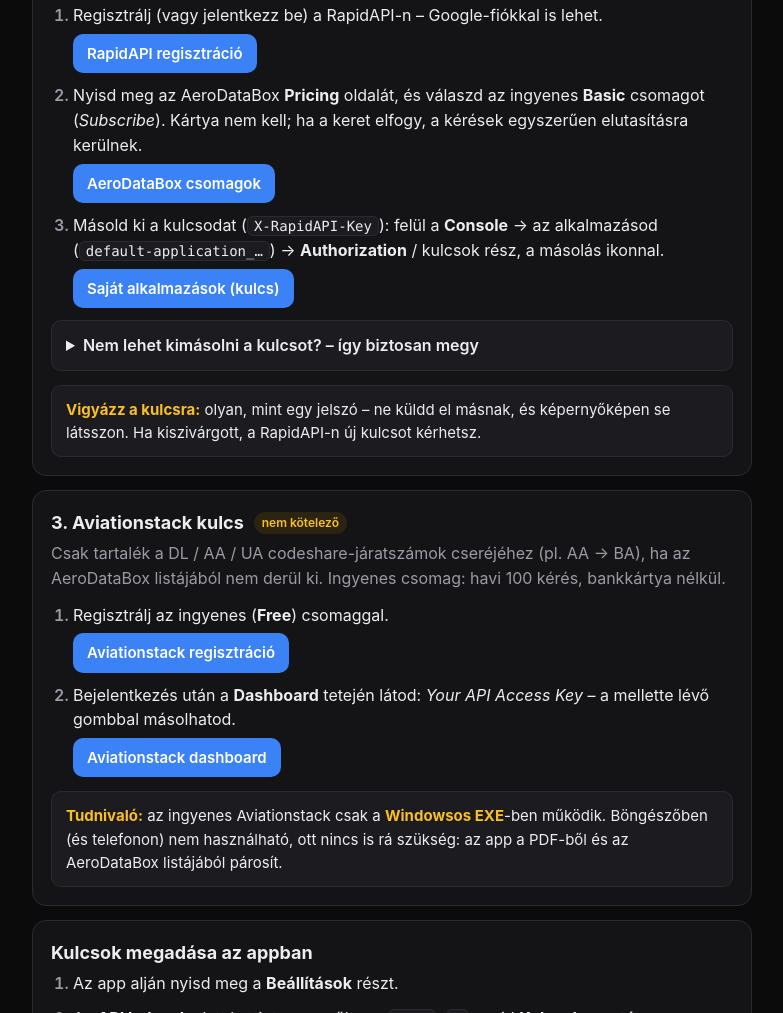
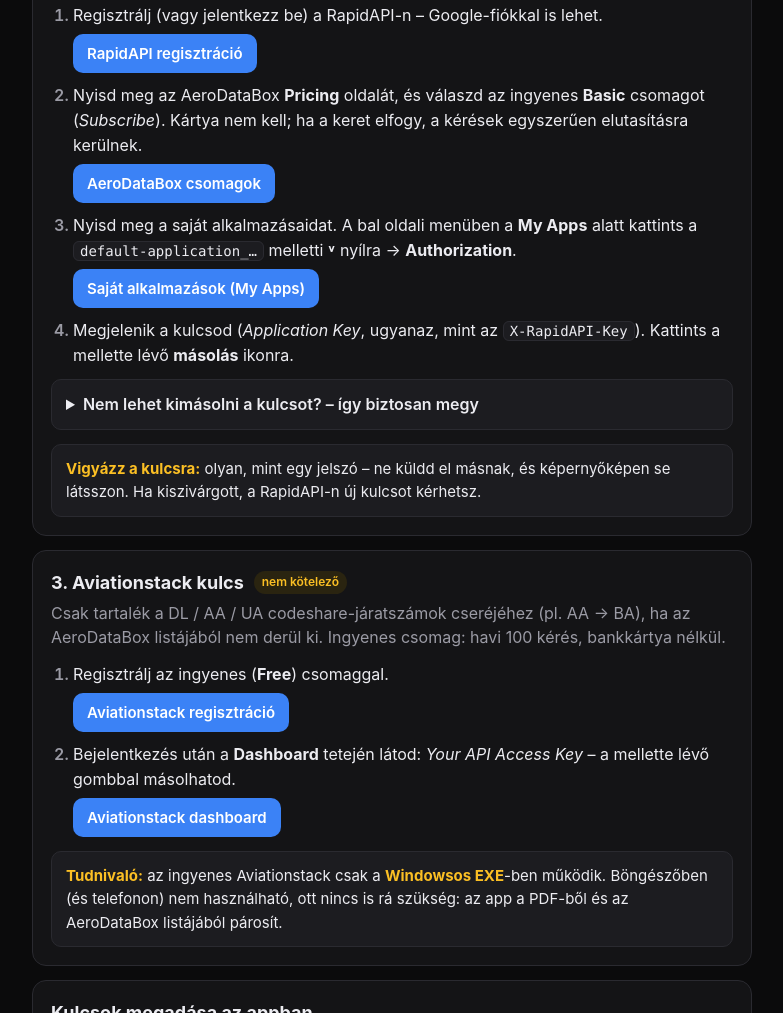
Before and after one commit to Stephano755/arr-jelentes, a plain HTML site: page mobil/utmutato.html in a window 1280 px wide. Shown: the part 716-1729 px from the top of the page, without its empty margins (248-1031 px from the left). Drawn offline with Linux system fonts and the light colour scheme.

Commit message:
Útmutató: RapidAPI kulcs helye a valós felület szerint (My Apps → Authorization), keskeny kijelző tipp

```diff
--- a/mobil/sw.js
+++ b/mobil/sw.js
@@ -1,5 +1,5 @@
 // Offline gyorsítótár az app fájljaihoz; az API hívásokat nem érinti.
-const CACHE = 'arr-jelentes-v2.6';
+const CACHE = 'arr-jelentes-v2.7';
 const FILES = ['./', 'index.html', 'app.js', 'pdfparse.js', 'xlsm.js', 'manifest.webmanifest',
   'vendor/jszip.min.js', 'vendor/pdf.min.mjs', 'vendor/pdf.worker.min.mjs',
   'icons/icon-180.png', 'icons/icon-192.png', 'icons/icon-512.png', 'sablon.xlsm', 'utmutato.html'];
--- a/mobil/utmutato.html
+++ b/mobil/utmutato.html
@@ -118,12 +118,12 @@
         <a class="btn" href="https://rapidapi.com/auth/sign-up" target="_blank" rel="noopener">RapidAPI regisztráció</a></li>
       <li>Nyisd meg az AeroDataBox <b>Pricing</b> oldalát, és válaszd az ingyenes <b>Basic</b> csomagot (<i>Subscribe</i>). Kártya nem kell; ha a keret elfogy, a kérések egyszerűen elutasításra kerülnek.<br>
         <a class="btn" href="https://rapidapi.com/aedbx-aedbx/api/aerodatabox/pricing" target="_blank" rel="noopener">AeroDataBox csomagok</a></li>
-      <li class="p-pc">Másold ki a kulcsodat (<code>X-RapidAPI-Key</code>): felül a <b>Console</b> → az alkalmazásod (<code>default-application_…</code>) → <b>Authorization</b> / kulcsok rész, a másolás ikonnal.<br>
-        <a class="btn" href="https://rapidapi.com/developer/apps" target="_blank" rel="noopener">Saját alkalmazások (kulcs)</a></li>
-      <li class="p-ios">Kapcsold át a Safarit asztali nézetre, mert a RapidAPI telefonos nézete nem mutat mindent: a címsorban koppints az <b>aA</b> (vagy ⋯) ikonra → <b>Asztali webhely kérése</b>.</li>
-      <li class="p-android">Kapcsold át a Chrome-ot asztali nézetre, mert a RapidAPI telefonos nézete nem mutat mindent: <b>⋮</b> menü → pipáld be az <b>Asztali webhely</b> lehetőséget.</li>
-      <li class="p-phone">Nyisd meg a saját alkalmazásaidat: <b>Console</b> → az alkalmazásod (<code>default-application_…</code>) → <b>Authorization</b> / kulcsok. Koppints a kulcs melletti <b>másolás</b> ikonra (ha nincs ilyen: tartsd lenyomva a kulcsot → <b>Mindet kijelöl</b> → <b>Másolás</b>).<br>
-        <a class="btn" href="https://rapidapi.com/developer/apps" target="_blank" rel="noopener">Saját alkalmazások (kulcs)</a></li>
+      <li>Nyisd meg a saját alkalmazásaidat. A bal oldali menüben a <b>My Apps</b> alatt <span class="p-phone">koppints</span><span class="p-pc">kattints</span> a <code>default-application_…</code> melletti <b>˅</b> nyílra → <b>Authorization</b>.<br>
+        <a class="btn" href="https://rapidapi.com/developer/apps" target="_blank" rel="noopener">Saját alkalmazások (My Apps)</a></li>
+      <li>Megjelenik a kulcsod (<i>Application Key</i>, ugyanaz, mint az <code>X-RapidAPI-Key</code>). <span class="p-phone">Koppints</span><span class="p-pc">Kattints</span> a mellette lévő <b>másolás</b> ikonra<span class="p-phone"> (ha nincs ilyen: tartsd lenyomva a kulcsot → <b>Mindet kijelöl</b> → <b>Másolás</b>)</span>.</li>
+      <li class="p-phone"><b>Ha a jobb oldal túl keskeny</b> (a szöveg betűnként, függőlegesen jelenik meg, pl. „M a n a g e…”), fordítsd a telefont <b>fekvőre</b>, vagy kapcsold be az asztali nézetet:
+        <span class="p-ios">Safariban a címsorban az <b>aA</b> (vagy ⋯) ikon → <b>Asztali webhely kérése</b>.</span><span class="p-android">Chrome-ban a <b>⋮</b> menü → pipáld be az <b>Asztali webhely</b> lehetőséget.</span>
+        Utána ismételd meg az előző lépést.</li>
     </ol>
     <details class="p-pc">
       <summary>Nem lehet kimásolni a kulcsot? – így biztosan megy</summary>
```
Also changed, not shown: mobil/index.html (+1 -1 lines).
